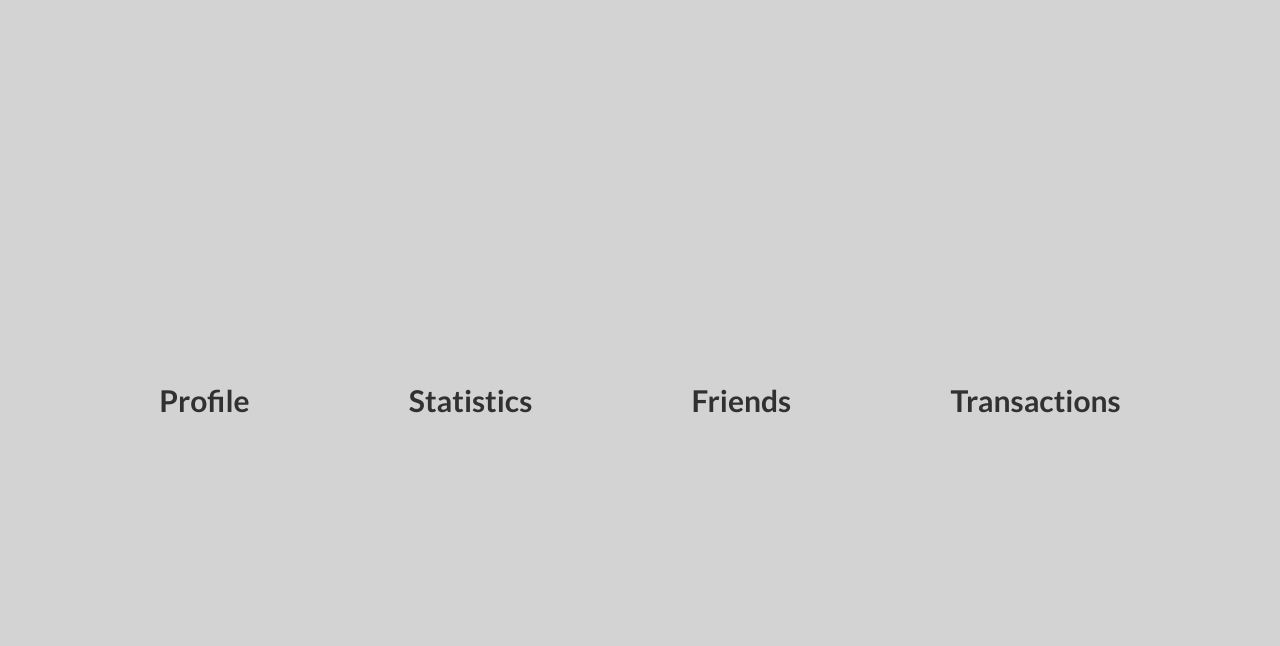
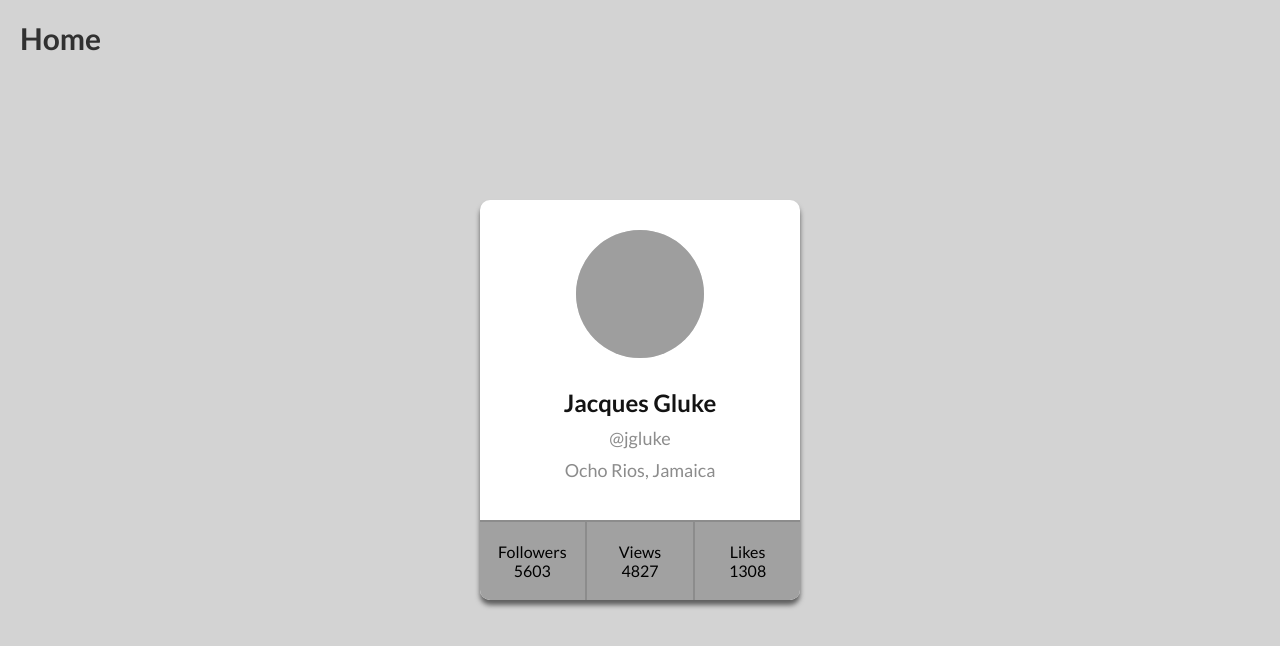
Before and after one commit to PPTZZ/goit-react-hw-01-components, a React (Vite) app: page /profile in a window 1280 px wide. Shown: the top 646 px of the page. Built offline with nearby package versions, Linux system fonts and the light colour scheme; grey boxes are pictures that could not be loaded.

Commit message:
fixing gh pages

```diff
--- a/src/main.jsx
+++ b/src/main.jsx
@@ -1,22 +1,22 @@
 import { StrictMode } from 'react';
 import { createRoot } from 'react-dom/client';
-import { HashRouter, Route, Routes } from 'react-router-dom';
+import { BrowserRouter, Route, Routes } from 'react-router-dom';
 import TransactionHistoryPag from './pages/TransactionHistoryPag';
 import StatisticsPag from './pages/StatisticsPag';
 import ProfilePag from './pages/ProfilePag';
 import FriendsListPag from './pages/FriendsListPag';
-import App from './pages/App';
+import App from './pages/App.jsx';
 
 createRoot(document.getElementById('root')).render(
 	<StrictMode>
-		<HashRouter>
+		<BrowserRouter>
 			<Routes>
 				<Route index path='/' element={<App />} />
-				<Route path='/profile' element={<ProfilePag />} />
-				<Route path='/friends' element={<FriendsListPag />} />
-				<Route path='/statistics' element={<StatisticsPag />} />
-				<Route path='/transactions' element={<TransactionHistoryPag />} />
+				<Route path='profile' element={<ProfilePag />} />
+				<Route path='friends' element={<FriendsListPag />} />
+				<Route path='statistics' element={<StatisticsPag />} />
+				<Route path='transactions' element={<TransactionHistoryPag />} />
 			</Routes>
-		</HashRouter>
+		</BrowserRouter>
 	</StrictMode>
 );
--- a/src/pages/App.jsx
+++ b/src/pages/App.jsx
@@ -1,4 +1,3 @@
-
 import { Link } from "react-router-dom";
 import style from '../css/pages/App.module.css'
 const App = () => {
```
